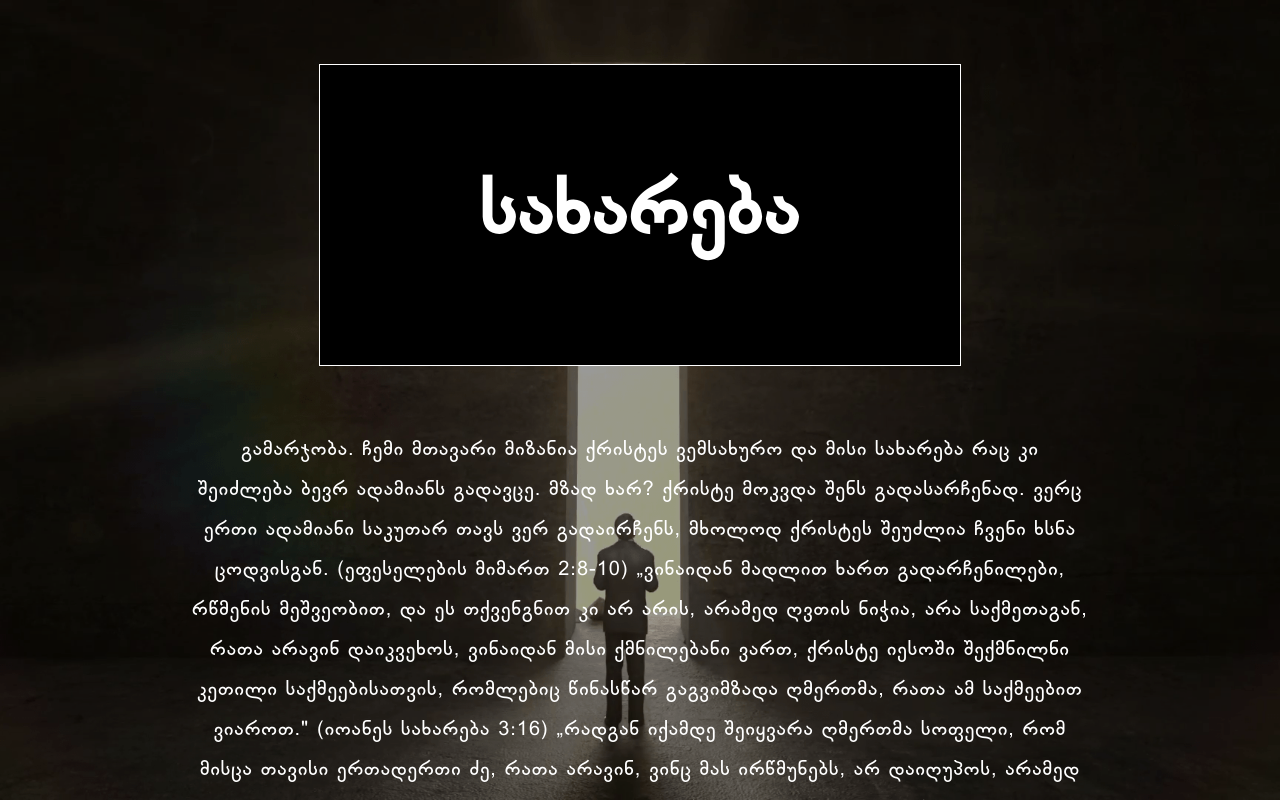
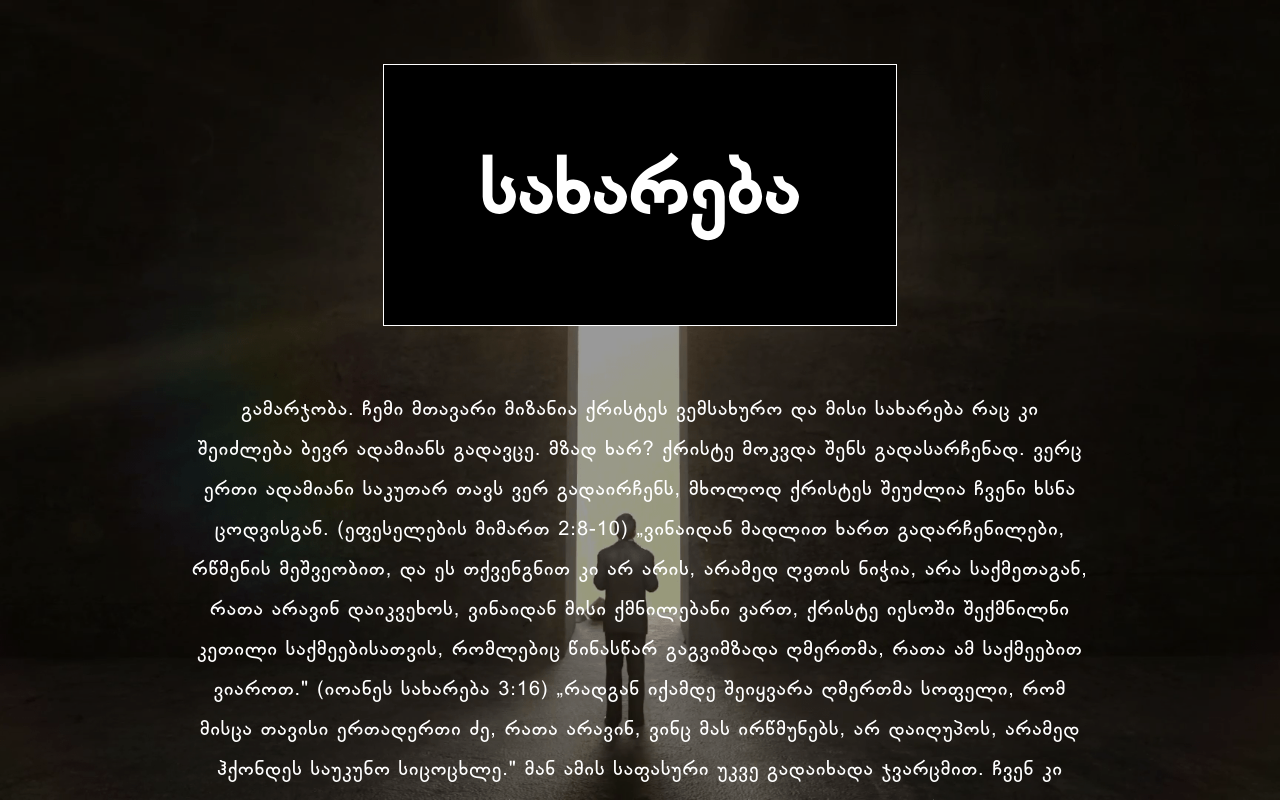
Before and after one commit to Kvirik5/Gospel, a plain HTML site: page index.html in a window 1280 px wide. Drawn offline with Linux system fonts and the light colour scheme.

Commit message:
Update style.css

```diff
--- a/style.css
+++ b/style.css
@@ -77,8 +77,8 @@ ul {
 header h1 {
     display: flex;
     position: relative;
-    height: 300px;
-    width: 50%;
+    height: 260px;
+    width: 40%;
     margin: auto;
     margin-top: 5%;
     justify-content: center;
```
